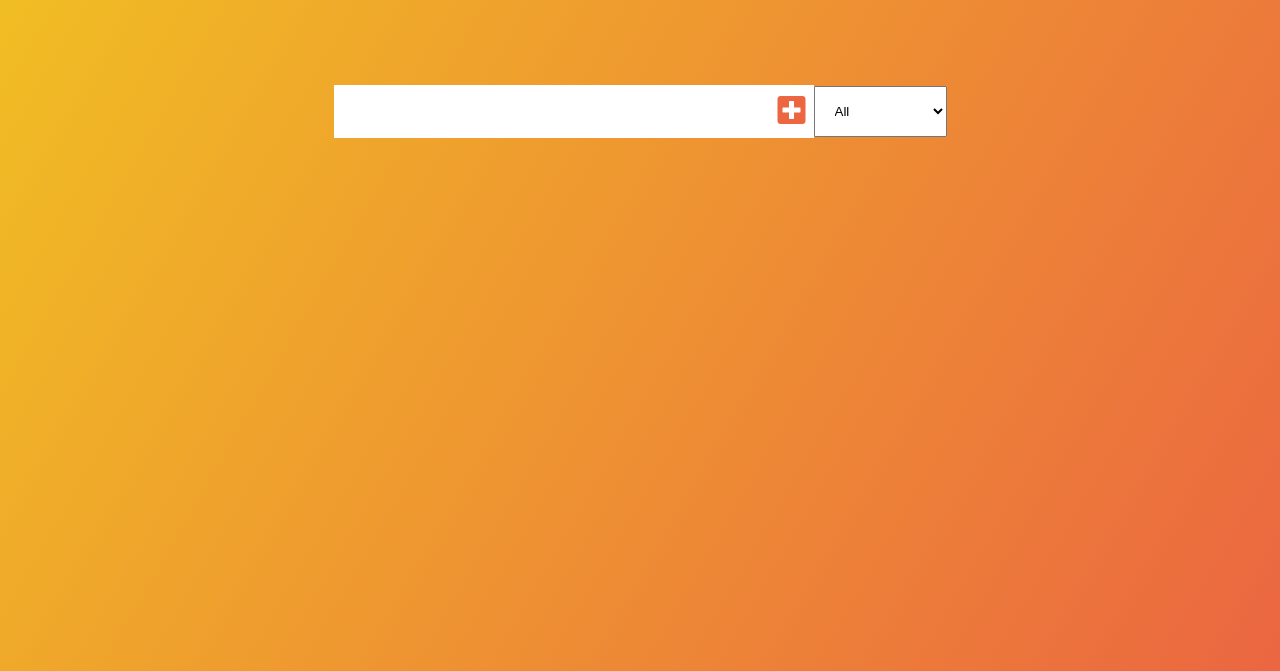
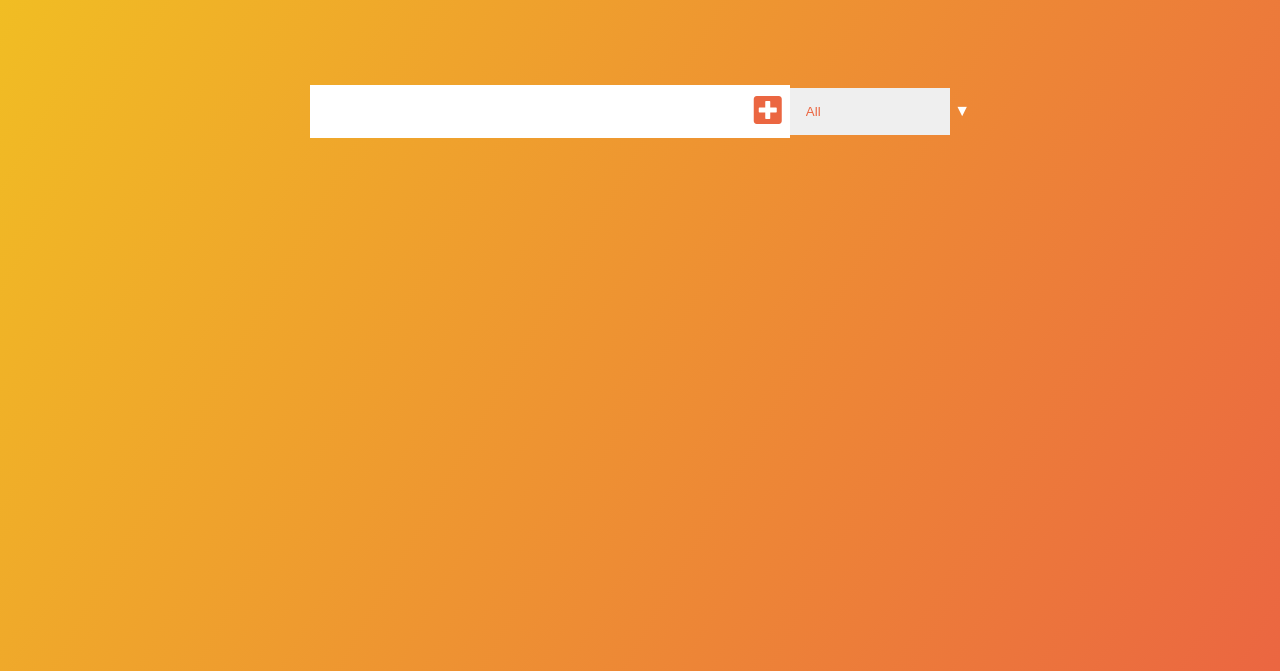
Before and after one commit to tnyandoro/Q_and_A, a website built with webpack: page dist/index.html in a window 1280 px wide. Shown: the part 129-800 px from the top of the page. Built offline with Linux system fonts and the light colour scheme.

Commit message:
Add styling to the todo add

```diff
--- a/src/style.css
+++ b/src/style.css
@@ -105,7 +105,7 @@ select {
 }
 
 .select {
-    margin: 0;
+    margin: 3px 0;
     position: relative;
     overflow: hidden;
 }
@@ -116,4 +116,8 @@ select {
 }
 .select::after {
     content: "\25BC";
+    position: absolute;
+    background: #eb6641;
+    top: 0;
+    right: 0;
 }
```
Also changed, not shown: dist/bundle.js.
